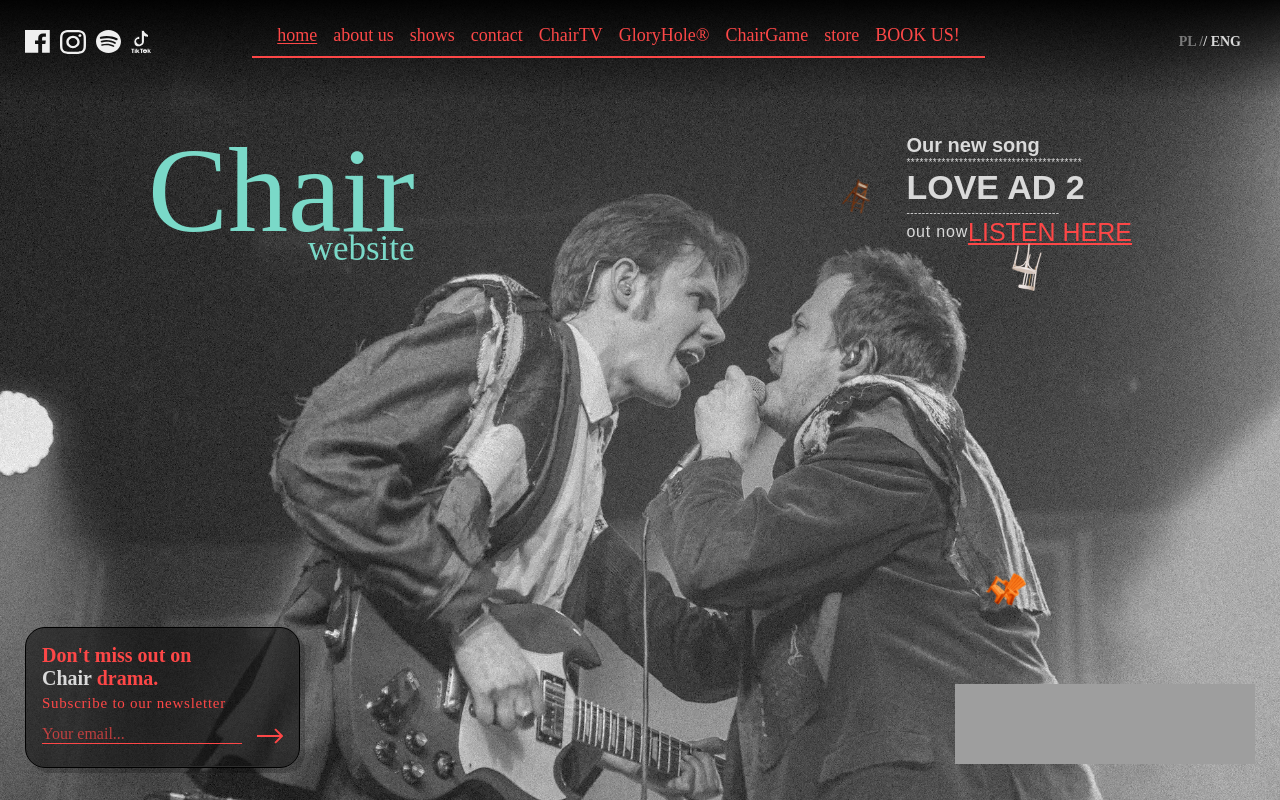
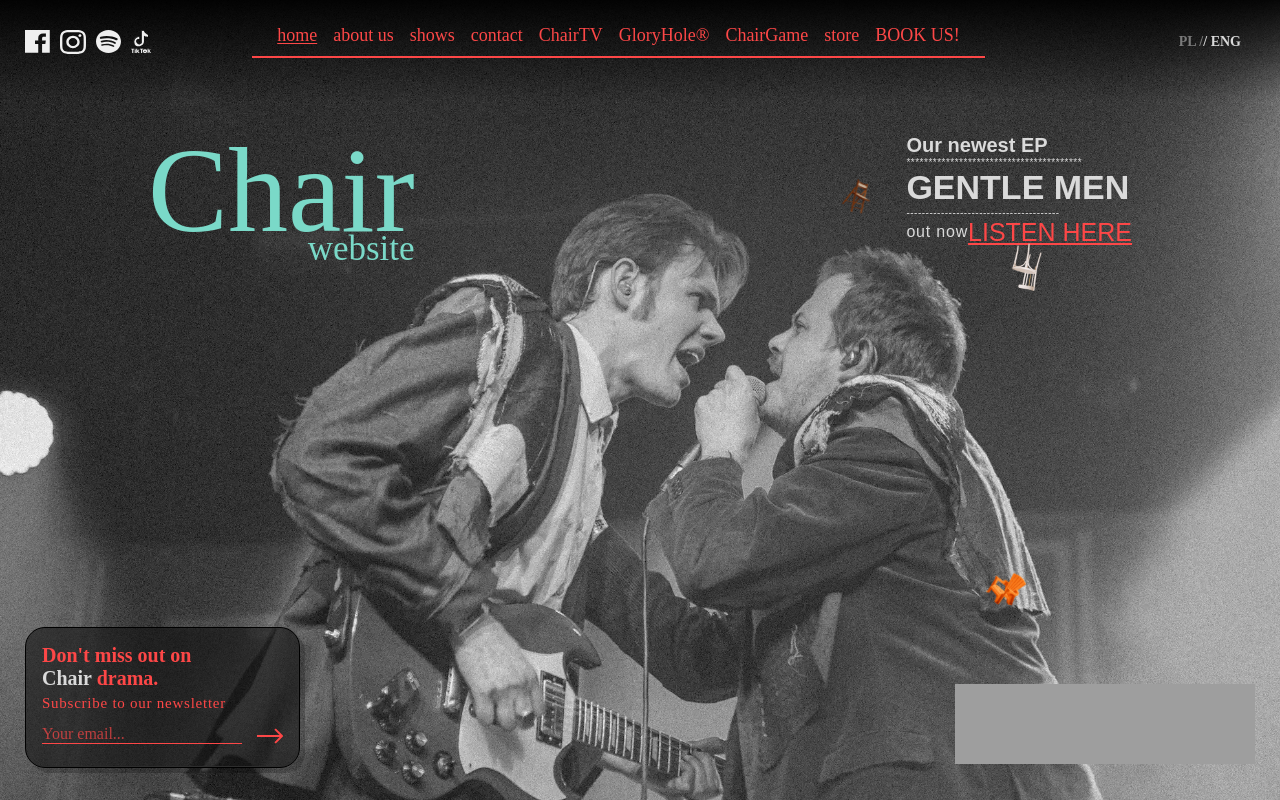
Before and after one commit to HoodDoob/chair-band, a Next.js app: page / in a window 1280 px wide. Built offline with nearby package versions, Linux system fonts and the light colour scheme; grey boxes are pictures that could not be loaded; a web font is replaced by a local one.

Commit message:
quick fix

```diff
--- a/src/components/outnow.jsx
+++ b/src/components/outnow.jsx
@@ -13,17 +13,17 @@ export default function Outnow() {
   }, []);
   return (
     <div className={styles.newrelbox}>
-      <h4>Our new song</h4>
+      <h4>Our newest EP</h4>
       <p className={styles.dots}>****************************************</p>
       <div>
-        <h3>LOVE AD 2</h3>
+        <h3>GENTLE MEN</h3>
         {/* <h3>(3.23)</h3> */}
       </div>
       <p className={styles.dots}>----------------------------------------</p>
       <div>
         <p>out now</p>
         <Link
-          href="https://youtu.be/Fb8GuXZTkOU?si=ZOL7buie2g6FIy9k"
+          href="https://youtu.be/sg-qtqaDe8k?si=E8GCdFmki4i_zGn_"
           target="_blank"
         >
           LISTEN HERE
```
